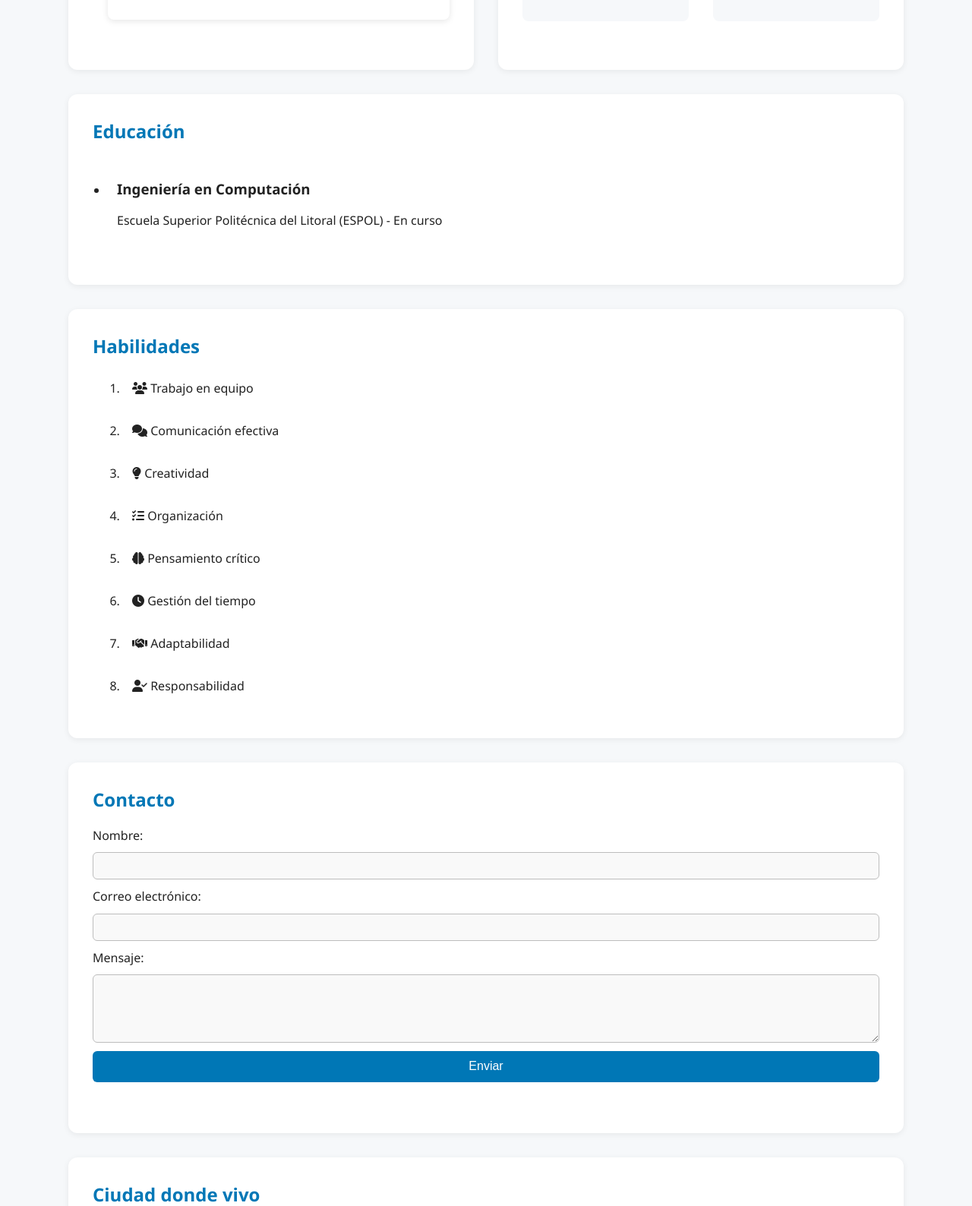
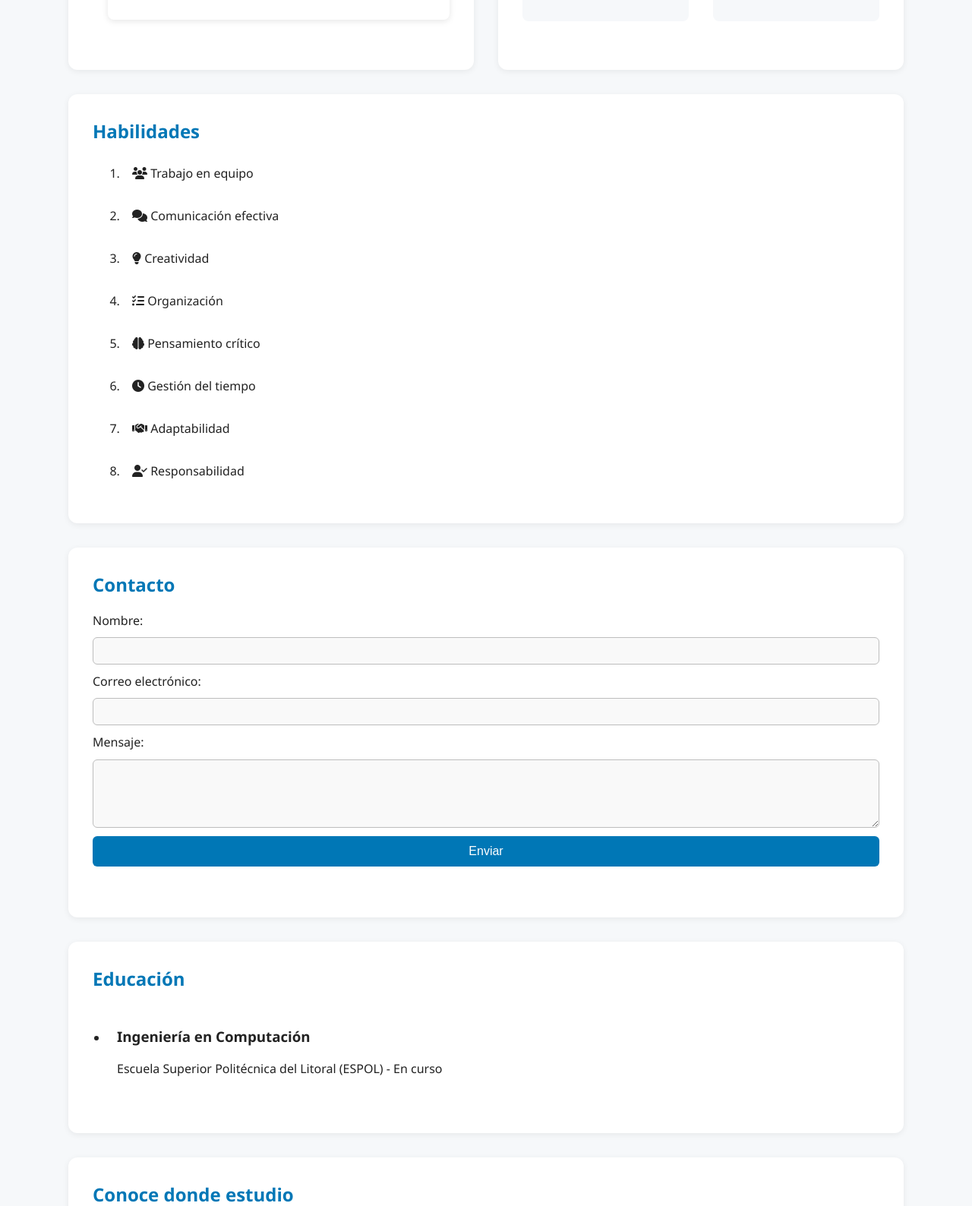
Before and after one commit to leodamac/curriculum, a plain HTML site: page index.html in a window 1280 px wide. Shown: the part 732-2320 px from the top of the page at 76% size. Drawn offline with Linux system fonts and the light colour scheme.

Commit message:
Reorganizar la sección de educación y actualizar el título de ubicación

```diff
--- a/index.html
+++ b/index.html
@@ -96,16 +96,6 @@
             </section>
         </div>
 
-        <section id="educacion" class="section">
-            <h2>Educación</h2>
-            <ul>
-                <li>
-                    <h3>Ingeniería en Computación</h3>
-                    <p class="fecha">Escuela Superior Politécnica del Litoral (ESPOL) - En curso</p>
-                </li>
-            </ul>
-        </section>
-
         <section id="habilidades" class="section">
             <h2>Habilidades</h2>
             <ol class="skills-list">
@@ -134,11 +124,23 @@
             </form>
         </section>
 
+
+        <section id="educacion" class="section">
+            <h2>Educación</h2>
+            <ul>
+                <li>
+                    <h3>Ingeniería en Computación</h3>
+                    <p class="fecha">Escuela Superior Politécnica del Litoral (ESPOL) - En curso</p>
+                </li>
+            </ul>
+        </section>
+
+
         <section id="ubicacion" class="section">
-            <h2>Ciudad donde vivo</h2>
+            <h2>Conoce donde estudio</h2>
             <p>Guayaquil, Ecuador</p>
             <iframe
-                src="https://www.openstreetmap.org/export/embed.html?bbox=-79.922359, -2.220027, -79.882359, -2.180027&amp;layer=mapnik&amp;marker=-2.200027,-79.902359"
+                src="https://www.openstreetmap.org/?#map=18/-2.147252/-79.965400"
                 style="border:1px solid #ccc; width:100%; height:300px; border-radius:12px;"
                 allowfullscreen="" loading="lazy" referrerpolicy="no-referrer-when-downgrade">
             </iframe>
```
